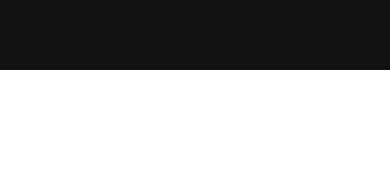
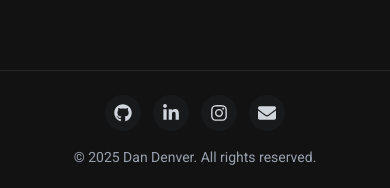
Before and after one commit to Izuuii/Dan-s-Portfolio, a React (Vite) app: page / in a window 390 px wide. Shown: the part 7198-7386 px from the top of the page. Before the commit the page ends 7268 px from the top, so only its background shows below. Built offline with nearby package versions, Linux system fonts and the light colour scheme.

Commit message:
added footer

```diff
--- a/package.json
+++ b/package.json
@@ -16,6 +16,7 @@
     "ogl": "^1.0.11",
     "react": "^19.1.0",
     "react-dom": "^19.1.0",
+    "react-icons": "^5.5.0",
     "react-router-dom": "^7.6.2",
     "tailwindcss": "^4.1.10",
     "tsparticles": "^3.8.1"
--- a/src/App.jsx
+++ b/src/App.jsx
@@ -4,6 +4,7 @@ import Home from "./pages/Home";
 import Info from "./pages/Info";
 import Projects from "./pages/Projects";
 import About from "./pages/About";
+import Footer from "./components/Footer";
 // import Contact from "./pages/Contact";
 
 const sectionsData = [
@@ -63,6 +64,7 @@ function App() {
           </section>
         ))}
       </div>
+      <Footer />
     </div>
   );
 }
--- a/src/components/Footer.jsx
+++ b/src/components/Footer.jsx
@@ -0,0 +1,50 @@
+import React from "react";
+import { FaGithub, FaLinkedinIn, FaInstagram, FaEnvelope } from "react-icons/fa";
+
+const Footer = () => (
+    <footer className="bg-[#121212] border-t border-neutral-800 py-6">
+        <div className="max-w-5xl mx-auto px-4 sm:px-6 md:px-8 flex flex-col md:flex-row items-center justify-between gap-4">
+            {/* Social icons */}
+            <div className="flex space-x-3">
+                <a
+                    href="https://github.com/Izuuii"
+                    target="_blank"
+                    rel="noopener noreferrer"
+                    className="w-9 h-9 flex items-center justify-center rounded-full bg-[#18191A] hover:bg-[#232323] transition"
+                >
+                    <FaGithub className="text-gray-300 text-lg" />
+                </a>
+                <a
+                    href="https://www.linkedin.com/in/dan-denver-de-leon-1887ab272/"
+                    target="_blank"
+                    rel="noopener noreferrer"
+                    className="w-9 h-9 flex items-center justify-center rounded-full bg-[#18191A] hover:bg-[#232323] transition"
+                >
+                    <FaLinkedinIn className="text-gray-300 text-lg" />
+                </a>
+                <a
+                    href="https://www.instagram.com/dandnvr/"
+                    target="_blank"
+                    rel="noopener noreferrer"
+                    className="w-9 h-9 flex items-center justify-center rounded-full bg-[#18191A] hover:bg-[#232323] transition"
+                >
+                    <FaInstagram className="text-gray-300 text-lg" />
+                </a>
+                <a
+                    href="mailto:denverdeleon21@gmail.com"
+                    className="w-9 h-9 flex items-center justify-center rounded-full bg-[#18191A] hover:bg-[#232323] transition"
+                    title="Email"
+                >
+                    <FaEnvelope className="text-gray-300 text-lg" />
+                </a>
+            </div>
+
+            {/* Footer text */}
+            <p className="text-gray-400 text-sm flex items-center">
+                &copy; {new Date().getFullYear()} Dan Denver. All rights reserved.
+            </p>
+        </div>
+    </footer>
+);
+
+export default Footer;
--- a/src/components/ProjectCard.jsx
+++ b/src/components/ProjectCard.jsx
@@ -26,7 +26,7 @@ const ProjectCard = ({
         </div>
 
         {/* Text */}
-        <div className="w-full lg:w-1/2 flex flex-col items-start justify-center order-2 lg:order-1 h-full">
+        <div className="w-full lg:w-1/2 flex flex-col items-start justify-center order-2 lg:order-1 h-full pl-0 md:pl-4 lg:pl-8 pr-0 md:pr-4">
             {/* Logo and text beside it, only on lg+ */}
             {logo && (
                 <div className="flex items-center mb-4 hidden lg:flex">
```
Also changed, not shown: 1 other file (tests, documents, lock files or other folders).
